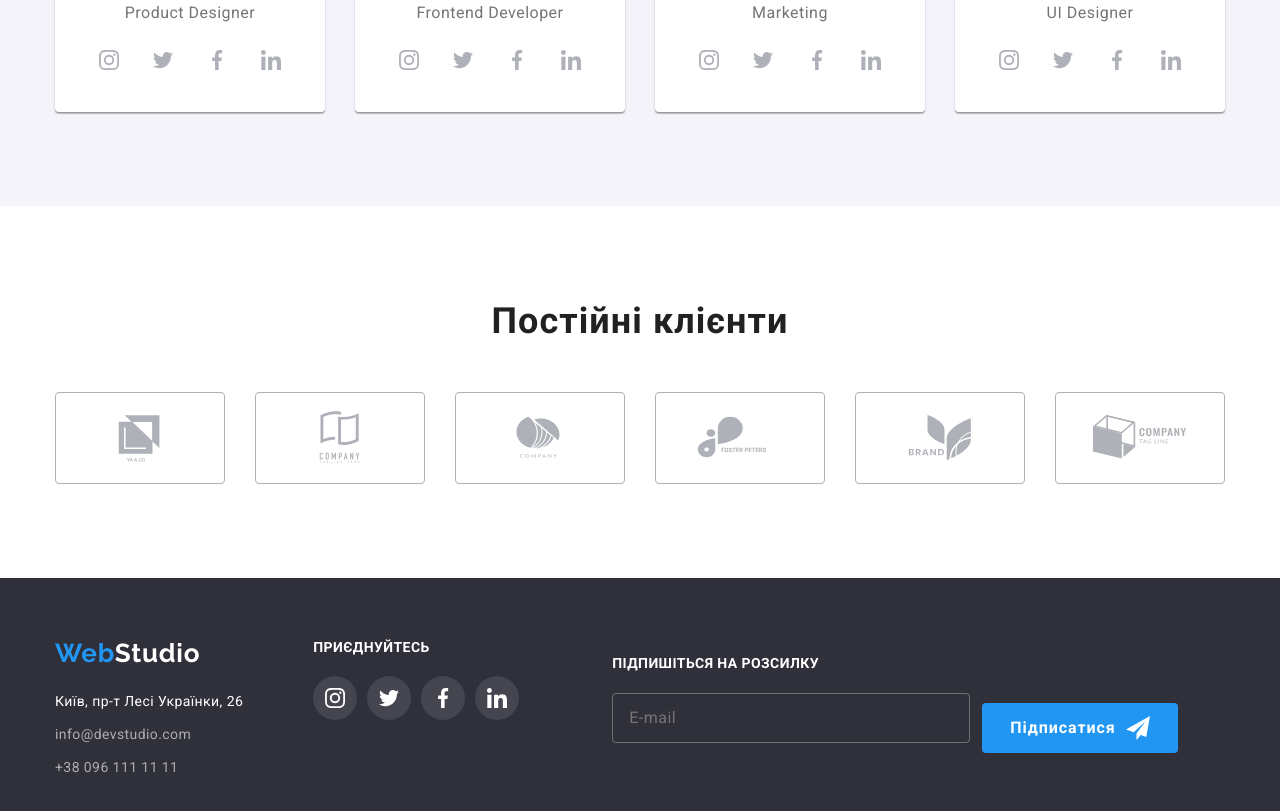
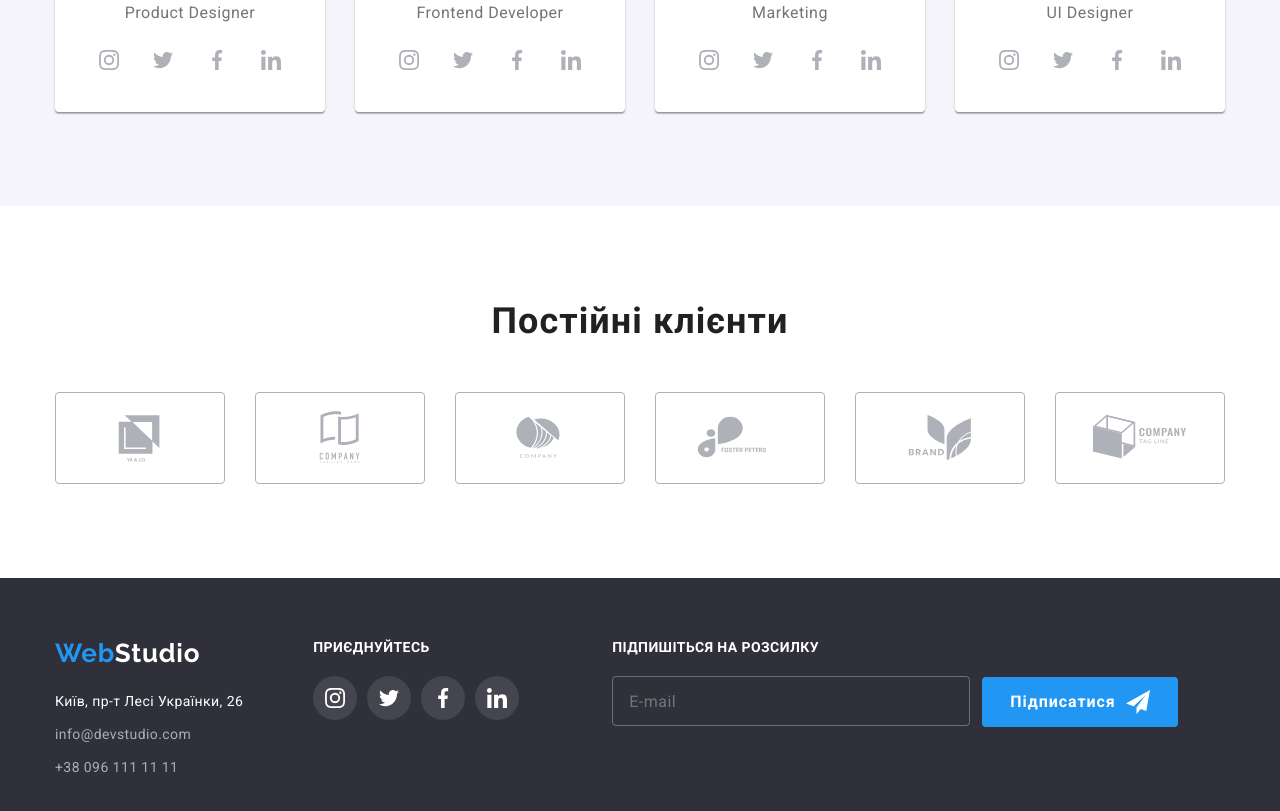
Before and after one commit to Skonerok/goit-markup-hw-08, a plain HTML site: page index.html in a window 1280 px wide. Shown: the part 2102-2913 px from the top of the page. Drawn offline with nearby package versions, Linux system fonts and the light colour scheme.

Commit message:
footer desktop

```diff
--- a/sass/components/_footer.scss
+++ b/sass/components/_footer.scss
@@ -4,13 +4,8 @@
 .footer__container {
     display: flex;
     flex-direction: column;
-    align-items: center;
     padding-top: 60px;
     padding-bottom: 60px;
-
-    @media screen and (min-width: 768px) {
-
-    }
 
     @media screen and (max-width: 1199px) {
     gap: 60px;
@@ -151,7 +146,7 @@ align-items: center;
 
     @media screen and (min-width: 1200px) {
         display: flex;
-        align-items: center;
+        align-items: baseline;
     }
 }
 .subscribe__input {
@@ -171,7 +166,6 @@ align-items: center;
 
         @media screen and (min-width: 1200px) {
         width: 358px;
-        height: 50px;
         }
 &:hover,
 &:focus-within {
```
Also changed, not shown: css/main.css, css/main.min.css, 2 other files.
